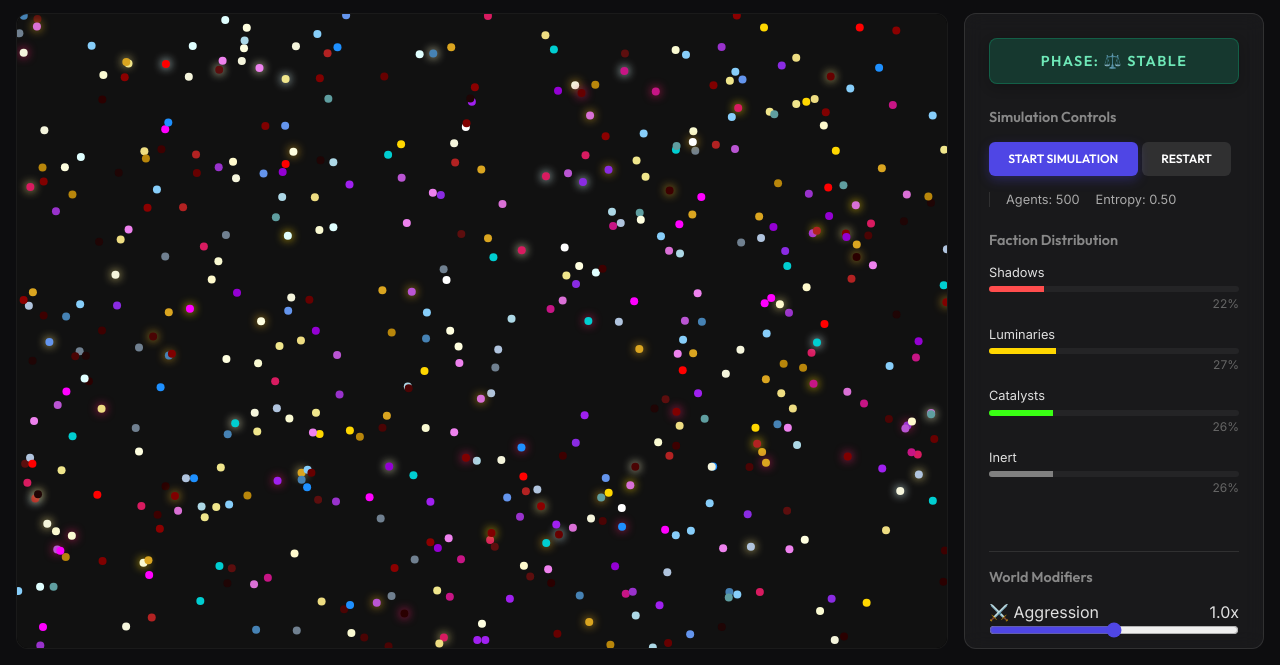
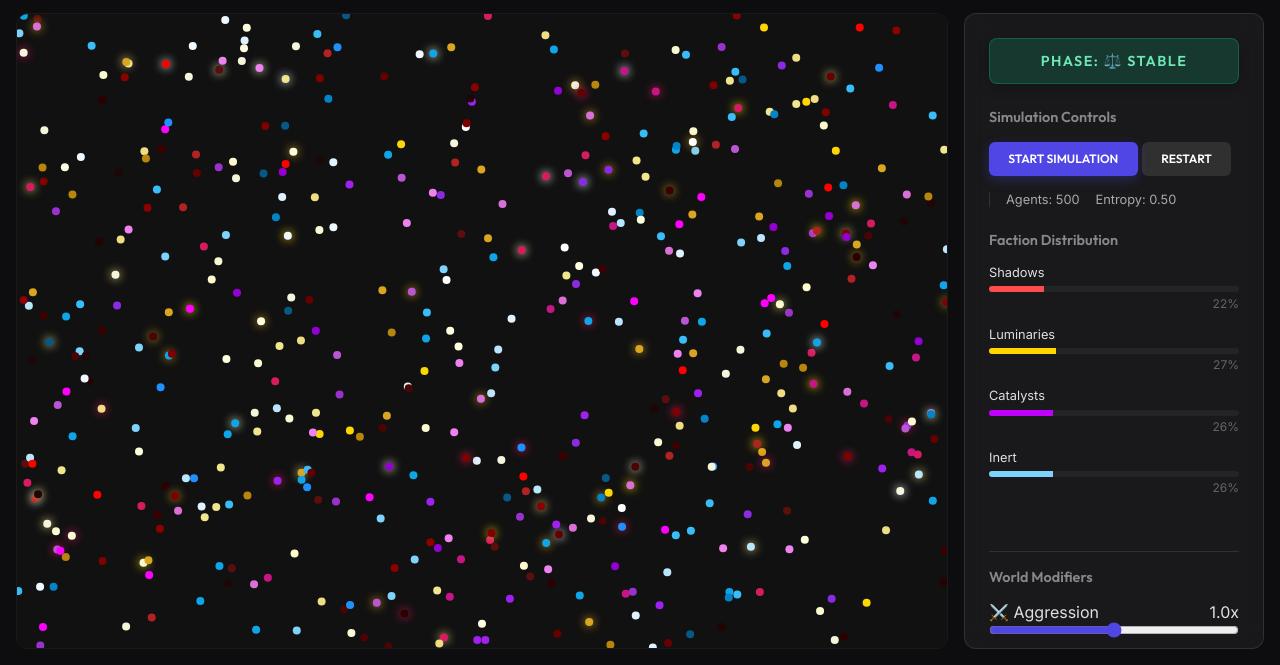
Before and after one commit to dcaric/SocialSimulation, a plain HTML site: page index.html in a window 1280 px wide. Shown: the part 135-800 px from the top of the page. Drawn offline with Linux system fonts and the light colour scheme; no server answers.

Commit message:
colors changed

```diff
--- a/personalities.json
+++ b/personalities.json
@@ -301,7 +301,7 @@
         {
           "id": 31,
           "name": "Citizen",
-          "color": "#B0C4DE",
+          "color": "#bae6fd",
           "aggression": 0.2,
           "empathy": 0.5,
           "energy": 0.3,
@@ -310,7 +310,7 @@
         {
           "id": 32,
           "name": "Wall",
-          "color": "#4682B4",
+          "color": "#0ea5e9",
           "aggression": 0.0,
           "empathy": 0.1,
           "energy": 0.0,
@@ -319,7 +319,7 @@
         {
           "id": 33,
           "name": "Skeptic",
-          "color": "#708090",
+          "color": "#7dd3fc",
           "aggression": 0.1,
           "empathy": 0.3,
           "energy": 0.2,
@@ -328,7 +328,7 @@
         {
           "id": 34,
           "name": "Follower",
-          "color": "#87CEFA",
+          "color": "#38bdf8",
           "aggression": 0.1,
           "empathy": 0.5,
           "energy": 0.5,
@@ -337,7 +337,7 @@
         {
           "id": 35,
           "name": "Static",
-          "color": "#ADD8E6",
+          "color": "#e0f2fe",
           "aggression": 0.0,
           "empathy": 0.5,
           "energy": 0.1,
@@ -346,7 +346,7 @@
         {
           "id": 36,
           "name": "Anchor",
-          "color": "#5F9EA0",
+          "color": "#0284c7",
           "aggression": 0.1,
           "empathy": 0.6,
           "energy": 0.0,
@@ -355,7 +355,7 @@
         {
           "id": 37,
           "name": "Vessel",
-          "color": "#E0FFFF",
+          "color": "#f0f9ff",
           "aggression": 0.1,
           "empathy": 0.9,
           "energy": 0.4,
@@ -364,7 +364,7 @@
         {
           "id": 38,
           "name": "Drone",
-          "color": "#6495ED",
+          "color": "#075985",
           "aggression": 0.3,
           "empathy": 0.3,
           "energy": 0.6,
@@ -373,7 +373,7 @@
         {
           "id": 39,
           "name": "Buffer",
-          "color": "#00CED1",
+          "color": "#0ea5e9",
           "aggression": 0.0,
           "empathy": 0.5,
           "energy": 0.3,
--- a/style.css
+++ b/style.css
@@ -8,8 +8,8 @@
     --shadow-color: #ff4d4d;
     /* Using a visible dark red instead of true black for visibility */
     --luminary-color: #ffd700;
-    --catalyst-color: #39ff14;
-    --inert-color: #808080;
+    --catalyst-color: #bf00ff;
+    --inert-color: #7dd3fc;
 
     --font-main: 'Inter', sans-serif;
     --font-heading: 'Outfit', sans-serif;
```
